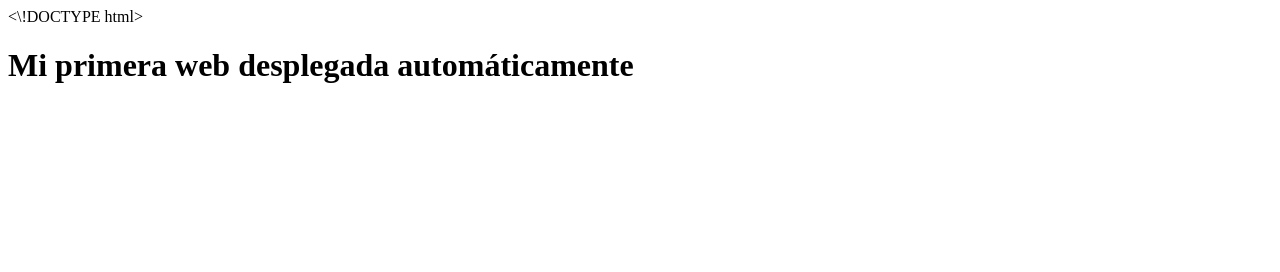
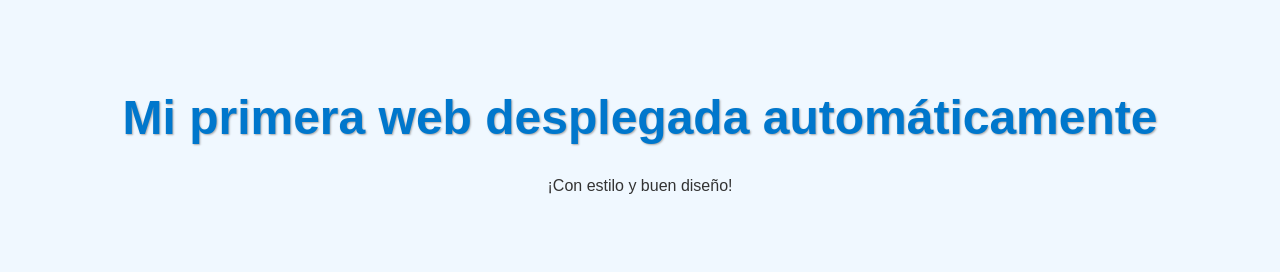
Before and after one commit to KeydelM/pagina-web-surge, a plain HTML site: page index.html in a window 1280 px wide. Drawn offline with Linux system fonts and the light colour scheme.

Commit message:
Update index.html

```diff
--- a/index.html
+++ b/index.html
@@ -1 +1,24 @@
-<\!DOCTYPE html><html><head><title>Hola Mundo</title></head><body><h1>Mi primera web desplegada automáticamente</h1></body></html>
+<!DOCTYPE html>
+<html>
+<head>
+  <title>Hola Mundo</title>
+  <style>
+    body {
+      background-color: #f0f8ff;
+      font-family: Arial, sans-serif;
+      text-align: center;
+      padding: 50px;
+      color: #333;
+    }
+    h1 {
+      color: #0077cc;
+      font-size: 3em;
+      text-shadow: 1px 1px 2px #aaa;
+    }
+  </style>
+</head>
+<body>
+  <h1>Mi primera web desplegada automáticamente</h1>
+  <p>¡Con estilo y buen diseño!</p>
+</body>
+</html>
```
